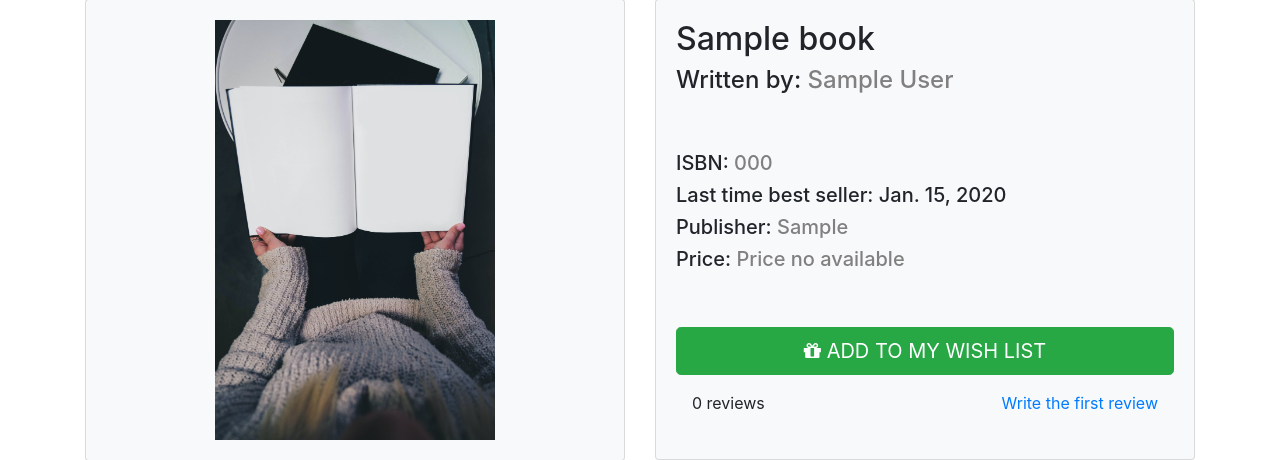
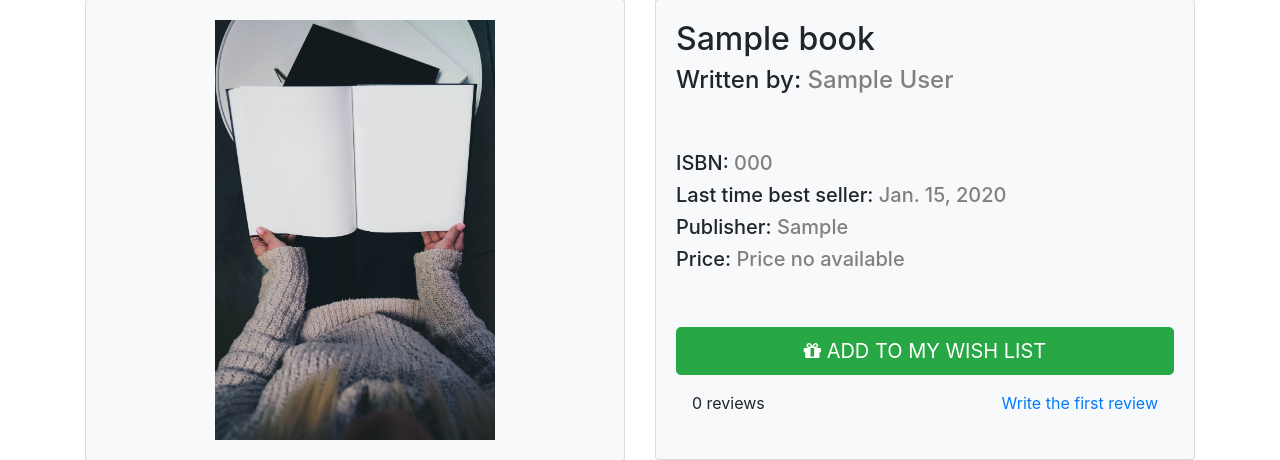
Before and after one commit to josalhor/WebProjectOne, a Django app: page /book/000 in a window 1280 px wide. Shown: the part 103-563 px from the top of the page. Run offline with Django 3.2, Linux system fonts and the light colour scheme; tables that the repository leaves empty hold one stand-in row (values such as "Sample post"); parts of the project's set-up code (start-up, migrations or seed data) failed here and were passed over; some libraries are stand-ins or nearby versions.

Commit message:
fix tags book details

```diff
--- a/book_visualizer/templates/book_details.html
+++ b/book_visualizer/templates/book_details.html
@@ -31,11 +31,11 @@
                             </span>
                         </span>
                         <h2 class="card-text"><span property="name">{{ book.title }}</span></h2>
-                        <h4 class="card-text">Written by: <span style="color: grey;"><span property="author">{{ book.author }}</span></span></h4>
+                        <h4 class="card-text">Written by: <span style="color: grey;"><span property="author">{{ book.author }}</span></h4>
                         <br></br>
-                        <h5 class="card-text">ISBN: <span style="color: grey;"><span property="ISBN"></span>{{ book.isbn }}</span></span></h5>
-                        <h5 class="card-text">Last time best seller: <span style="color: grey;"></span>{{ book.bestsellers_date }}</span></h5>
-                        <h5 class="card-text">Publisher: <span style="color: grey;"><span property="publisher">{{ book.publisher }}</span></span></h5>
+                        <h5 class="card-text">ISBN: <span style="color: grey;"><span property="ISBN">{{ book.isbn }}</span></h5>
+                        <h5 class="card-text">Last time best seller: <span style="color: grey;">{{ book.bestsellers_date }}</span></h5>
+                        <h5 class="card-text">Publisher: <span style="color: grey;"><span property="publisher">{{ book.publisher }}</span></h5>
                         <h5 id="price" class="card-text">Price: <span style="color: grey;">Price no available</span></h5>
                         <br></br>
                         <form method="get" action="wish_list.html">
```
